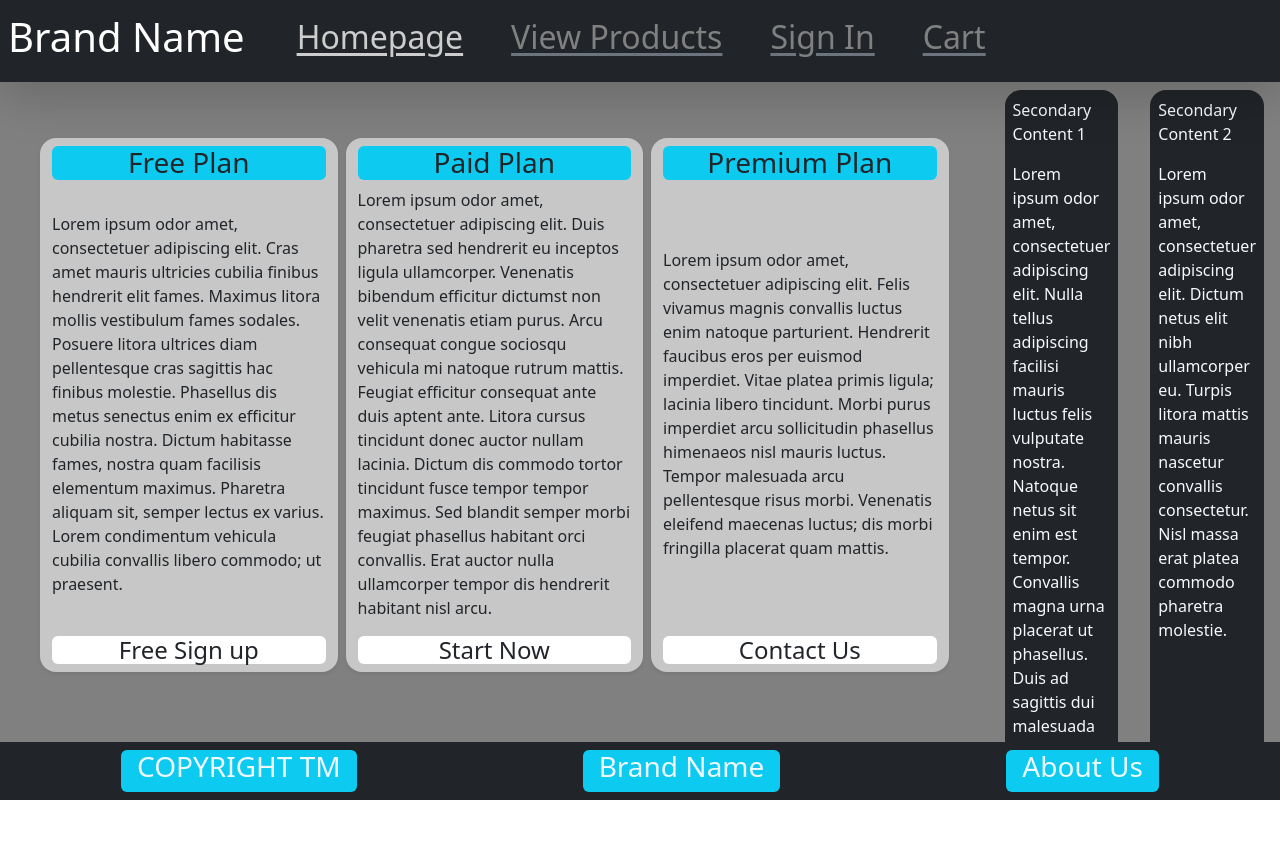
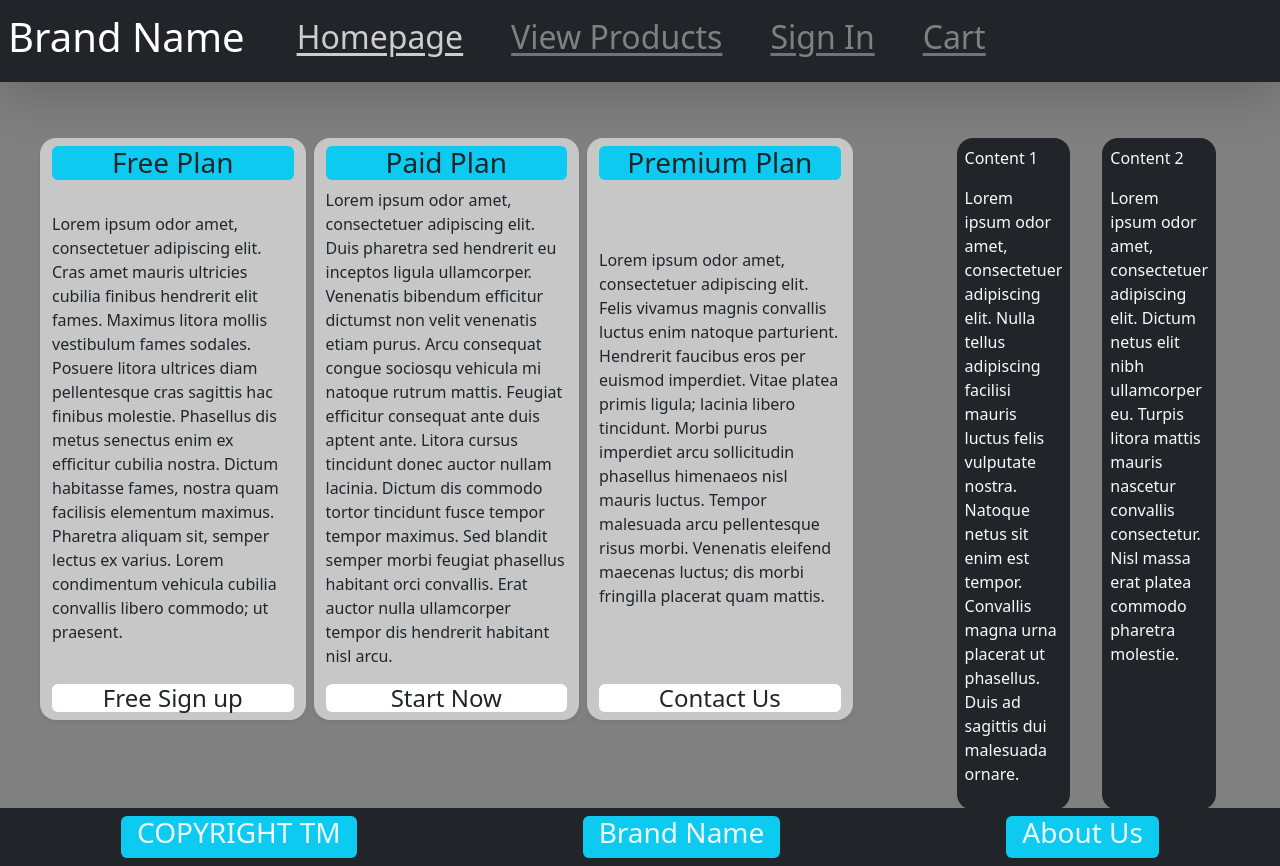
Before and after one commit to Stivers-A/bootstrapPractice, a React (Vite) app: page / in a window 1280 px wide. Before the commit the page ends 800 px from the top, so only its background shows below. Built offline with nearby package versions, Linux system fonts and the light colour scheme.

Commit message:
Fasade website looks alright now.

```diff
--- a/src/App.css
+++ b/src/App.css
@@ -29,9 +29,9 @@ h2:hover {
     background-color: #c7c7c7;
 }
 .clickMe:hover{
-    background-color: darkblue !important;
+    background-color: aqua !important;
     color: aliceblue !important;
-    box-shadow:  0.05em 0.05rem 0.05rem black;
+    box-shadow:  0.05em 0.05rem 0.05rem gray;
 }
 
 
--- a/src/App.jsx
+++ b/src/App.jsx
@@ -110,10 +110,10 @@ function App() {
           </div>
           <div
             id="content2"
-            className="my-2 p-0 d-flex mw-25 justify-content-around flex"
+            className="my-2 p-5 p-0 d-flex mw-25 justify-content-around flex"
           >
             <div className=" p-2 mx-3 border border-0 rounded-4 text-light bg-dark ">
-              <p>Secondary Content 1</p>
+              <p>Content 1</p>
               <p>
                 Lorem ipsum odor amet, consectetuer adipiscing elit. Nulla
                 tellus adipiscing facilisi mauris luctus felis vulputate nostra.
@@ -122,7 +122,7 @@ function App() {
               </p>
             </div>
             <div className=" p-2 mx-3 border border-0 rounded-4 text-light  bg-dark">
-              <p> Secondary Content 2</p>
+              <p> Content 2</p>
               <p>
                 Lorem ipsum odor amet, consectetuer adipiscing elit. Dictum
                 netus elit nibh ullamcorper eu. Turpis litora mattis mauris
```
